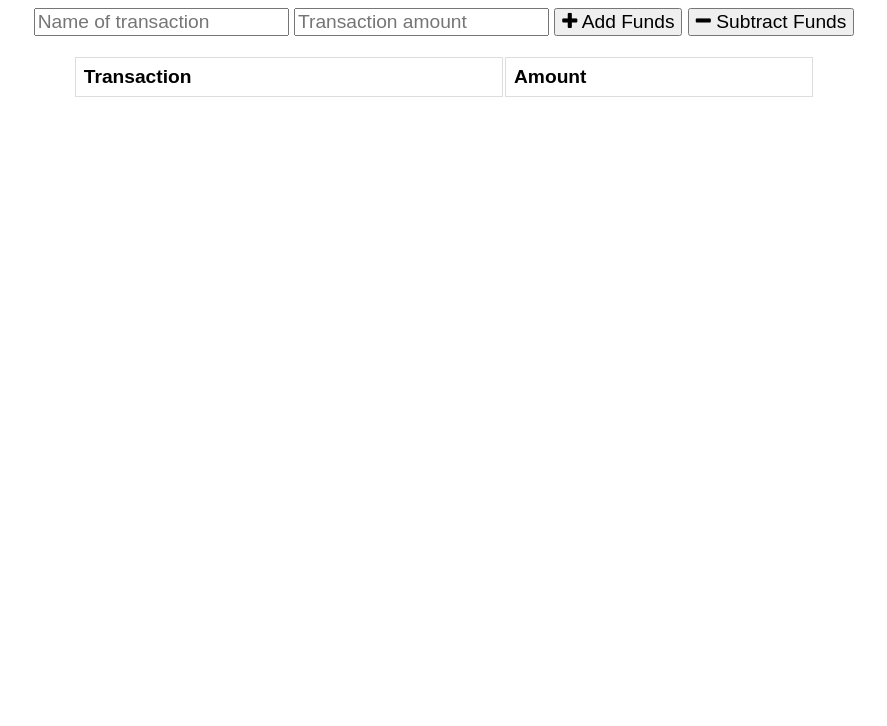
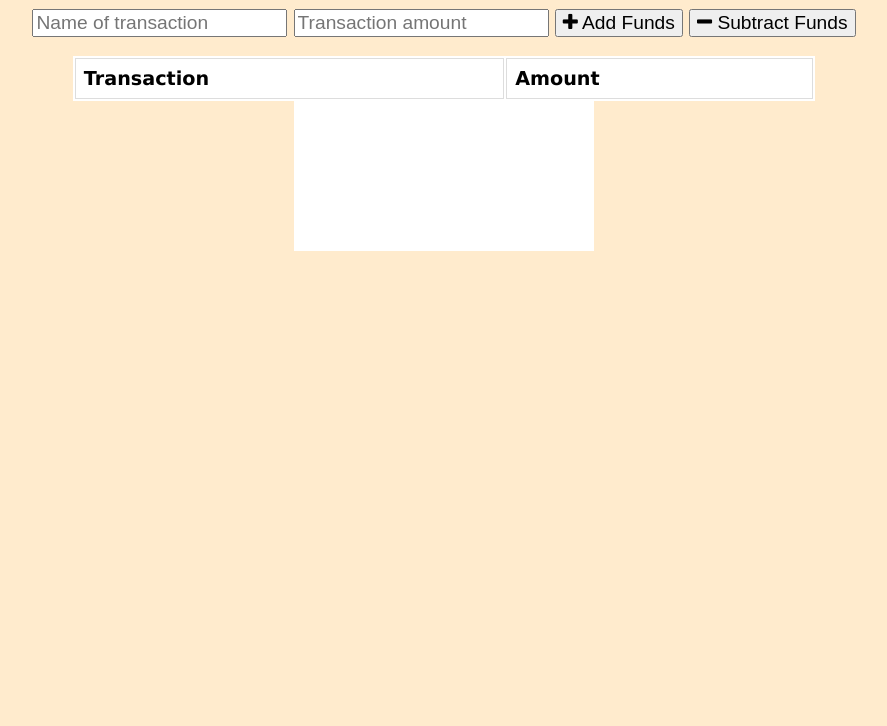
Before and after one commit to YourFunkyDad/Budget-Tracker, a website: page public/index.html in a window 1280 px wide. Shown: the part 74-800 px from the top of the page, without its empty margins (196-1083 px from the left). Drawn offline with nearby package versions, Linux system fonts and the light colour scheme; no server answers.

Commit message:
ReadMe and Screenshot

```diff
--- a/public/css/styles.css
+++ b/public/css/styles.css
@@ -1,6 +1,7 @@
 body {
   font-size: 120%;
-  font-family: Arial;
+  font-family: Verdana, Geneva, Tahoma, sans-serif;
+  background-color: blanchedalmond;
 }
 
 button, input {
@@ -48,4 +49,9 @@ tr:nth-child(even) {
   overflow: auto;
   width: 90%;
   margin: 0 auto;
+  background-color: white;
 }
+
+#myChart {
+  background-color: white;
+}
```
Also changed, not shown: README.md, public/images/Budget-Screenshot.png (added).
